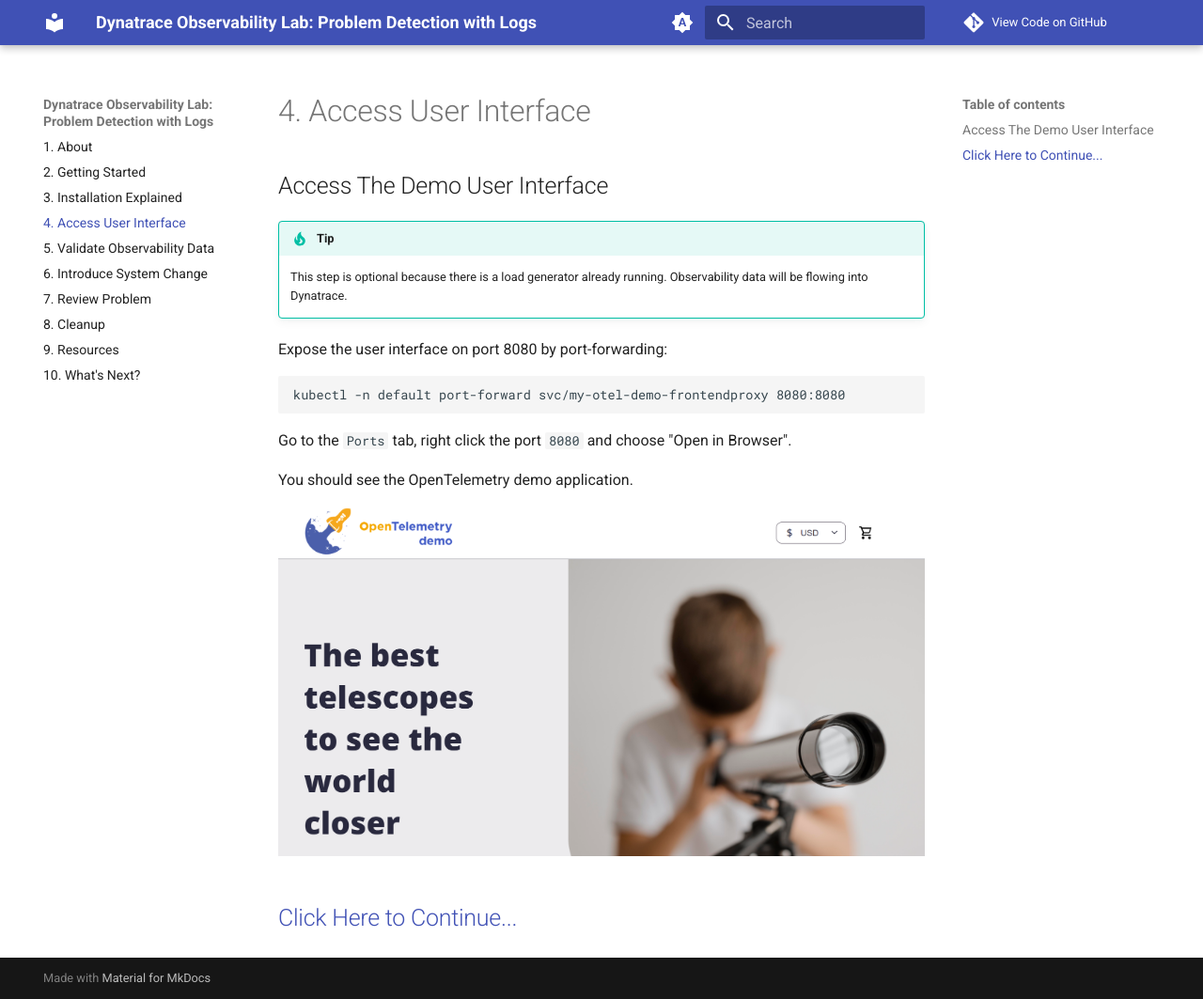
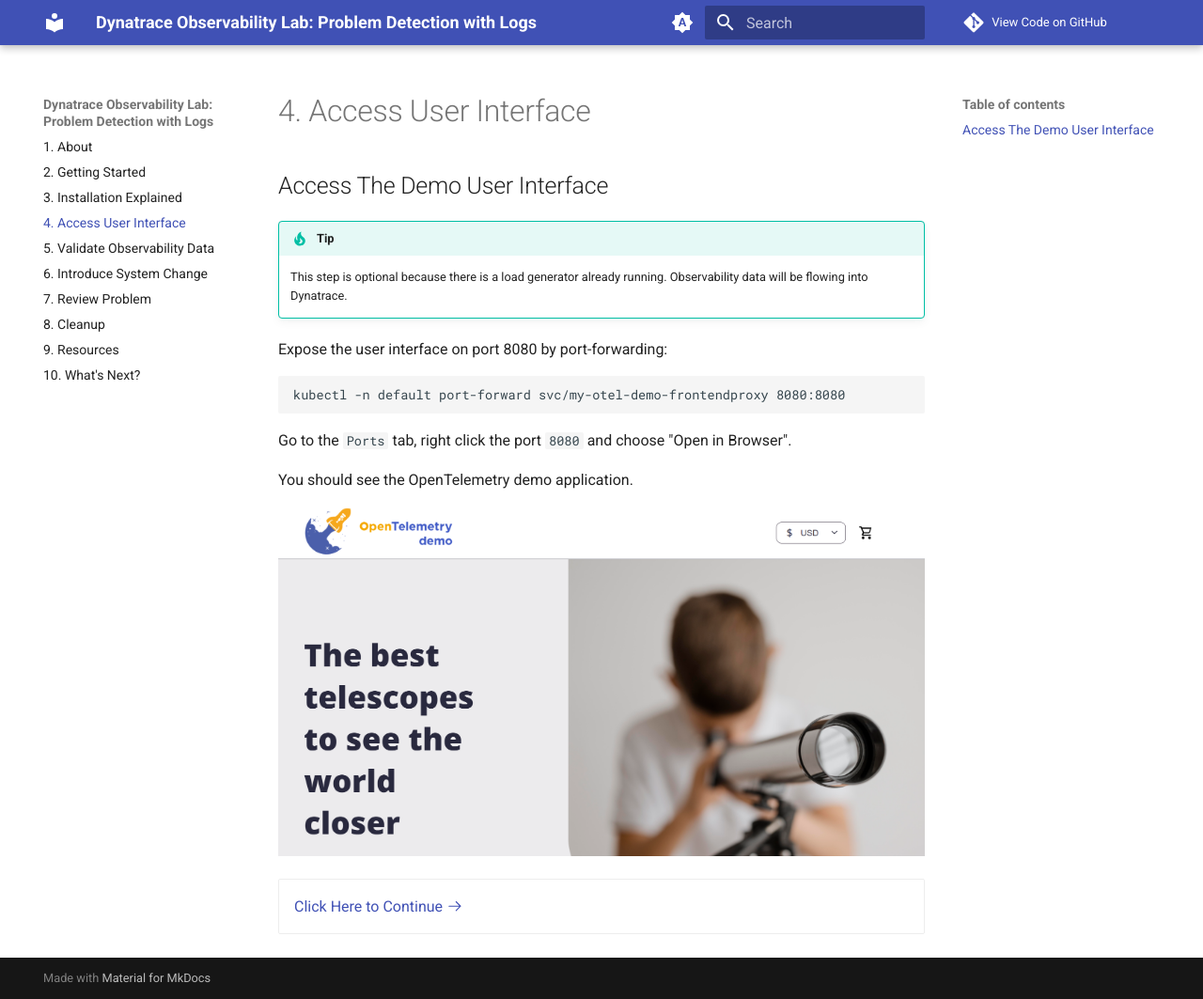
Before and after one commit to Dynatrace/obslab-log-problem-detection, an MkDocs documentation site: the page built from docs/access-ui.md, in a window 1280 px wide and 1063 px high. Shown: the whole window at 94% size. Built offline with MkDocs 1.6.1 and Material for MkDocs 9.7.7, drawn with Linux system fonts in a browser that asks for light colours; comment, search, counter and statistics services are not loaded.

Commit message:
update docs

```diff
--- a/docs/access-ui.md
+++ b/docs/access-ui.md
@@ -15,5 +15,6 @@
 
 ![opentelemetry demo application](images/otel-demo-app.png)
 
-
-## [Click Here to Continue...](view-observability-data.md)
+<div class="grid cards" markdown>
+- [Click Here to Continue :octicons-arrow-right-24:](view-observability-data.md)
+</div>
```
